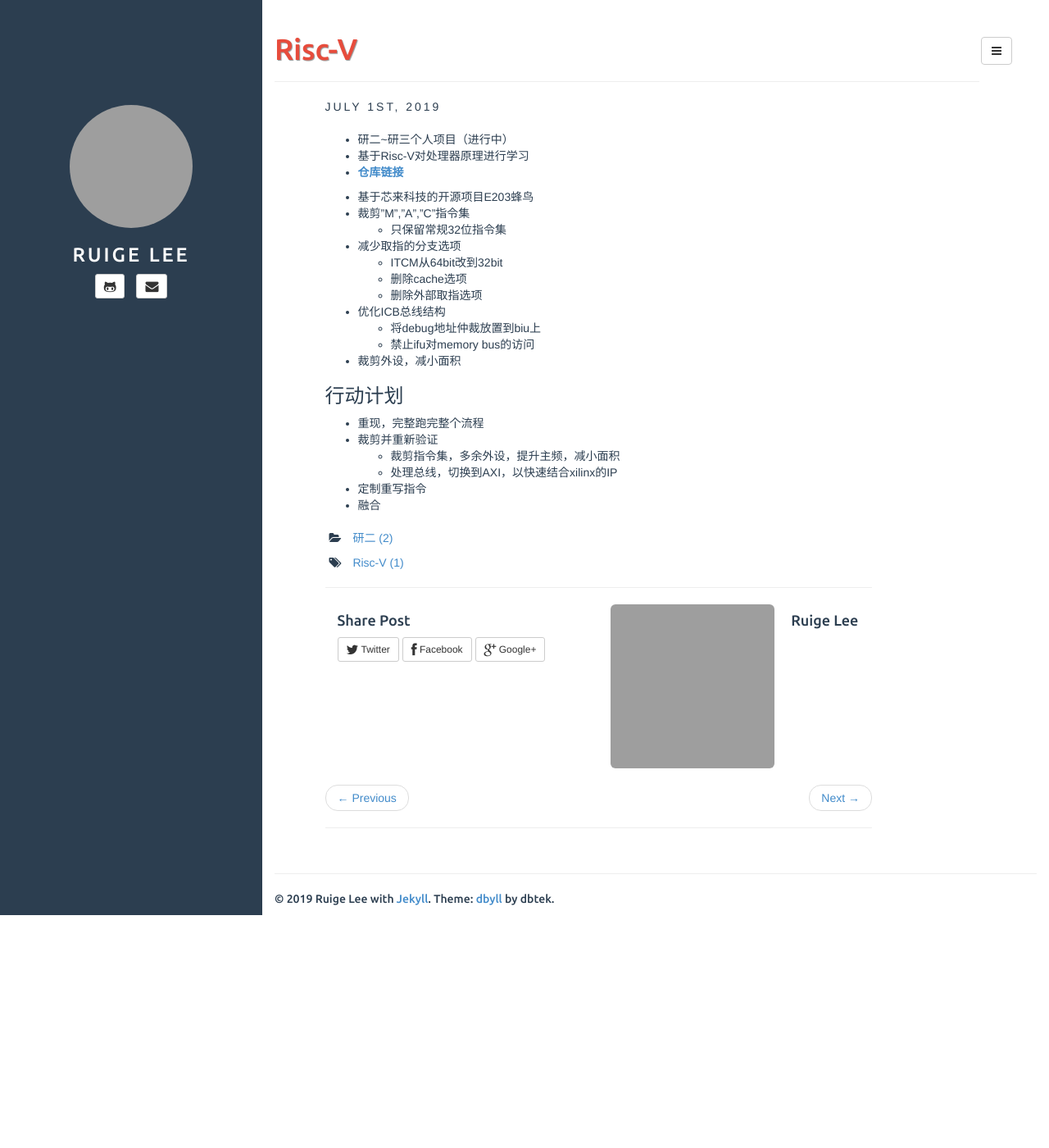
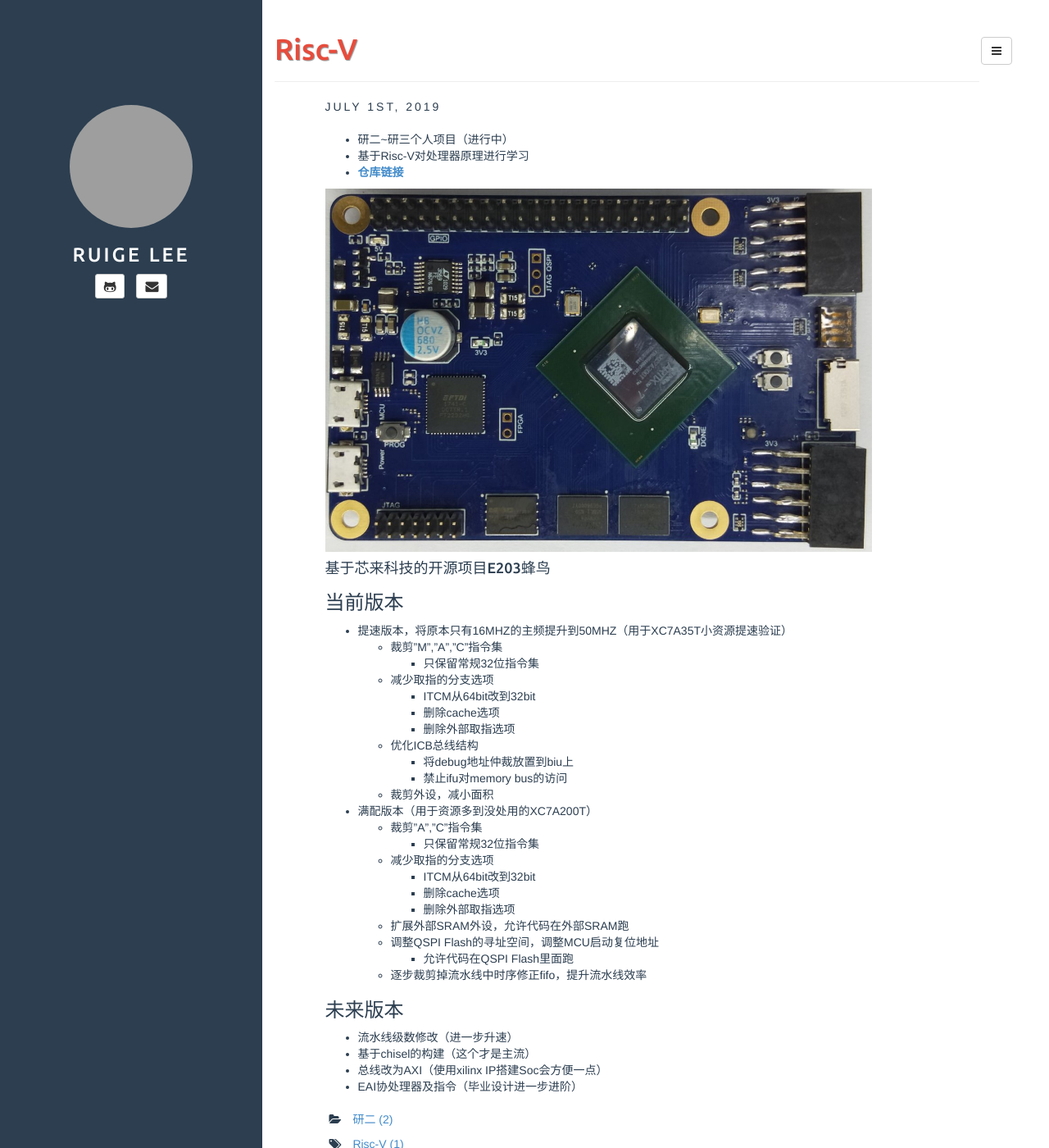
Before and after one commit to whutddk/whutddk.github.io, a Jekyll site: the page built from _posts/2019-07-01-RiscV.md, in a window 1280 px wide and 1400 px high. Shown: the whole window at 82% size. Built offline with Jekyll 4.4.1, drawn with Linux system fonts in a browser that asks for light colours; comment, search, counter and statistics services are not loaded; grey boxes are pictures that could not be loaded.

Commit message:
riscv的更新

```diff
--- a/_posts/2019-07-01-RiscV.md
+++ b/_posts/2019-07-01-RiscV.md
@@ -14,23 +14,40 @@ comments: false
 
 <!-- more -->
 
-* 基于芯来科技的开源项目E203蜂鸟
-* 裁剪"M","A","C"指令集
-    - 只保留常规32位指令集
-* 减少取指的分支选项
-    - ITCM从64bit改到32bit
-    - 删除cache选项
-    - 删除外部取指选项
-* 优化ICB总线结构
-    - 将debug地址仲裁放置到biu上
-    - 禁止ifu对memory bus的访问
+![Soc核心板]({{ site.url }}/assets/user/pic/riscv/superYJ.jpg)
 
-* 裁剪外设，减小面积
 
-### 行动计划
-* 重现，完整跑完整个流程
-* 裁剪并重新验证
-    - 裁剪指令集，多余外设，提升主频，减小面积
-    - 处理总线，切换到AXI，以快速结合xilinx的IP
-* 定制重写指令
-* 融合
+#### 基于芯来科技的开源项目E203蜂鸟
+
+### 当前版本
+* 提速版本，将原本只有16MHZ的主频提升到50MHZ（用于XC7A35T小资源提速验证）
+    - 裁剪"M","A","C"指令集
+        + 只保留常规32位指令集
+    - 减少取指的分支选项
+        + ITCM从64bit改到32bit
+        + 删除cache选项
+        + 删除外部取指选项
+    - 优化ICB总线结构
+        + 将debug地址仲裁放置到biu上
+        + 禁止ifu对memory bus的访问
+    - 裁剪外设，减小面积
+
+* 满配版本（用于资源多到没处用的XC7A200T）
+    - 裁剪"A","C"指令集
+        + 只保留常规32位指令集
+    - 减少取指的分支选项
+        + ITCM从64bit改到32bit
+        + 删除cache选项
+        + 删除外部取指选项
+    - 扩展外部SRAM外设，允许代码在外部SRAM跑
+    - 调整QSPI Flash的寻址空间，调整MCU启动复位地址
+        + 允许代码在QSPI Flash里面跑
+    - 逐步裁剪掉流水线中时序修正fifo，提升流水线效率
+
+
+
+### 未来版本
+* 流水线级数修改（进一步升速）
+* 基于chisel的构建（这个才是主流）
+* 总线改为AXI（使用xilinx IP搭建Soc会方便一点）
+* EAI协处理器及指令（毕业设计进一步进阶）
```
Also changed, not shown: other parts of _posts/2019-07-01-RiscV.md (+1 -1 lines), assets/user/pic/riscv/SuperYJ.jpg (added).
